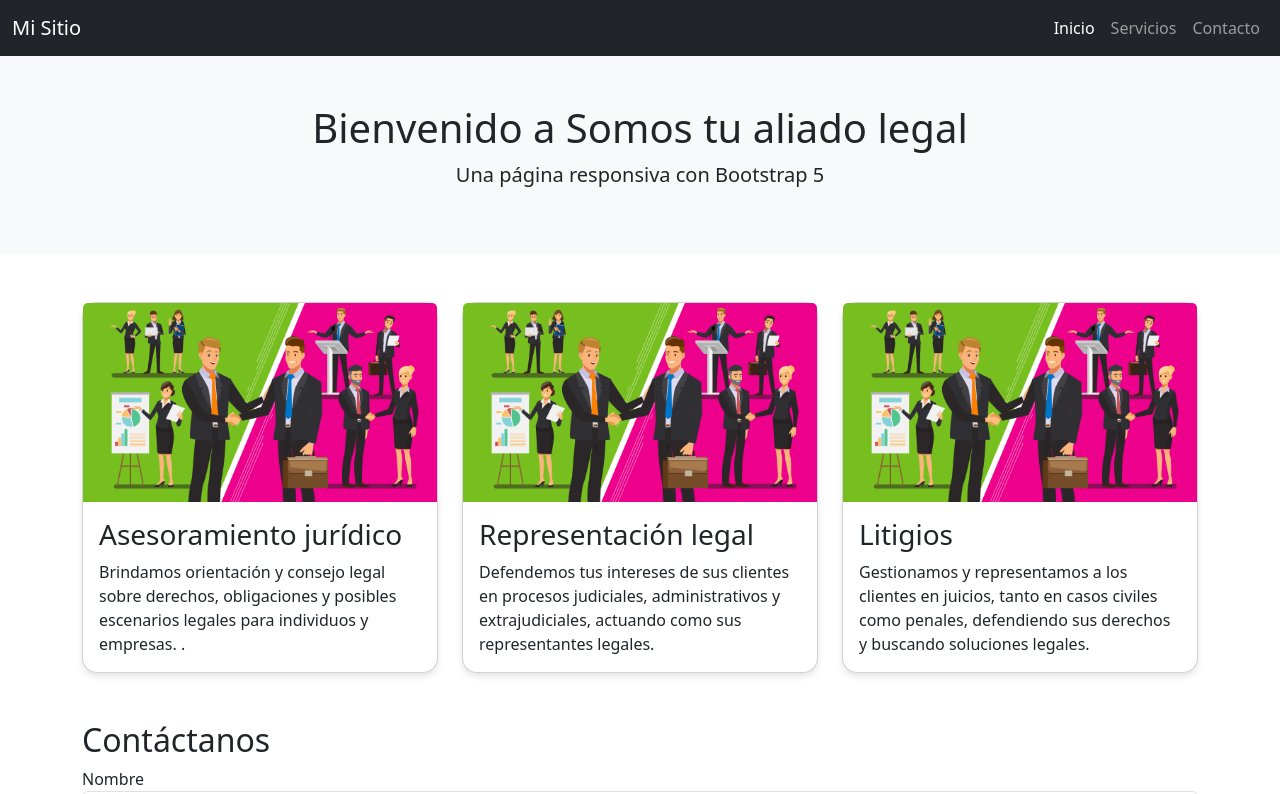
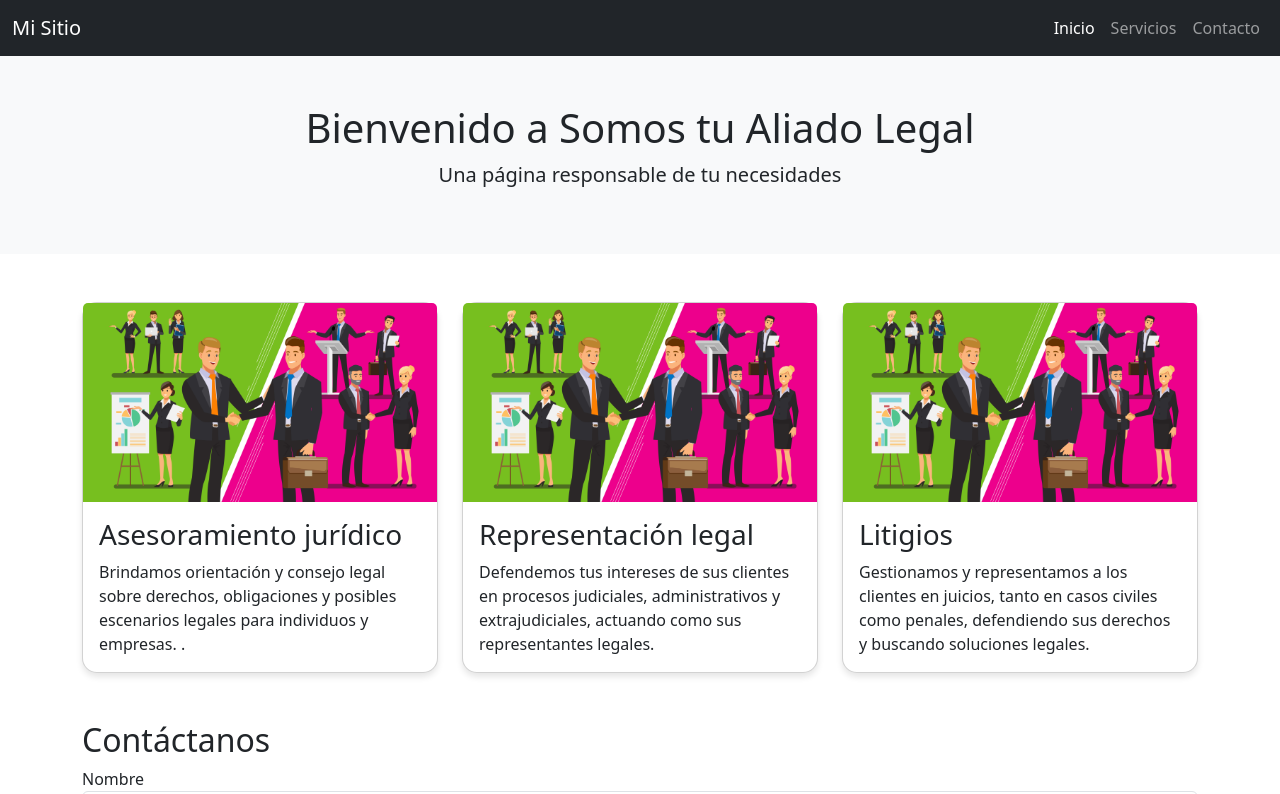
Before and after one commit to Edinson8/Semana_4_P-gina-Web-con-CSS3-y-Bootstrap, a plain HTML site: page index.html in a window 1280 px wide. Shown: the top 794 px of the page. Drawn offline with nearby package versions, Linux system fonts and the light colour scheme.

Commit message:
Update index.html

```diff
--- a/index.html
+++ b/index.html
@@ -28,8 +28,8 @@
 
   <!-- Encabezado -->
   <header class="text-center p-5 bg-light">
-    <h1>Bienvenido a Somos tu aliado legal </h1>
-    <p class="lead">Una página responsiva con Bootstrap 5</p>
+    <h1>Bienvenido a Somos tu Aliado Legal </h1>
+    <p class="lead">Una página responsable de tu necesidades</p>
   </header>
 
   <!-- Sección Principal -->
```
